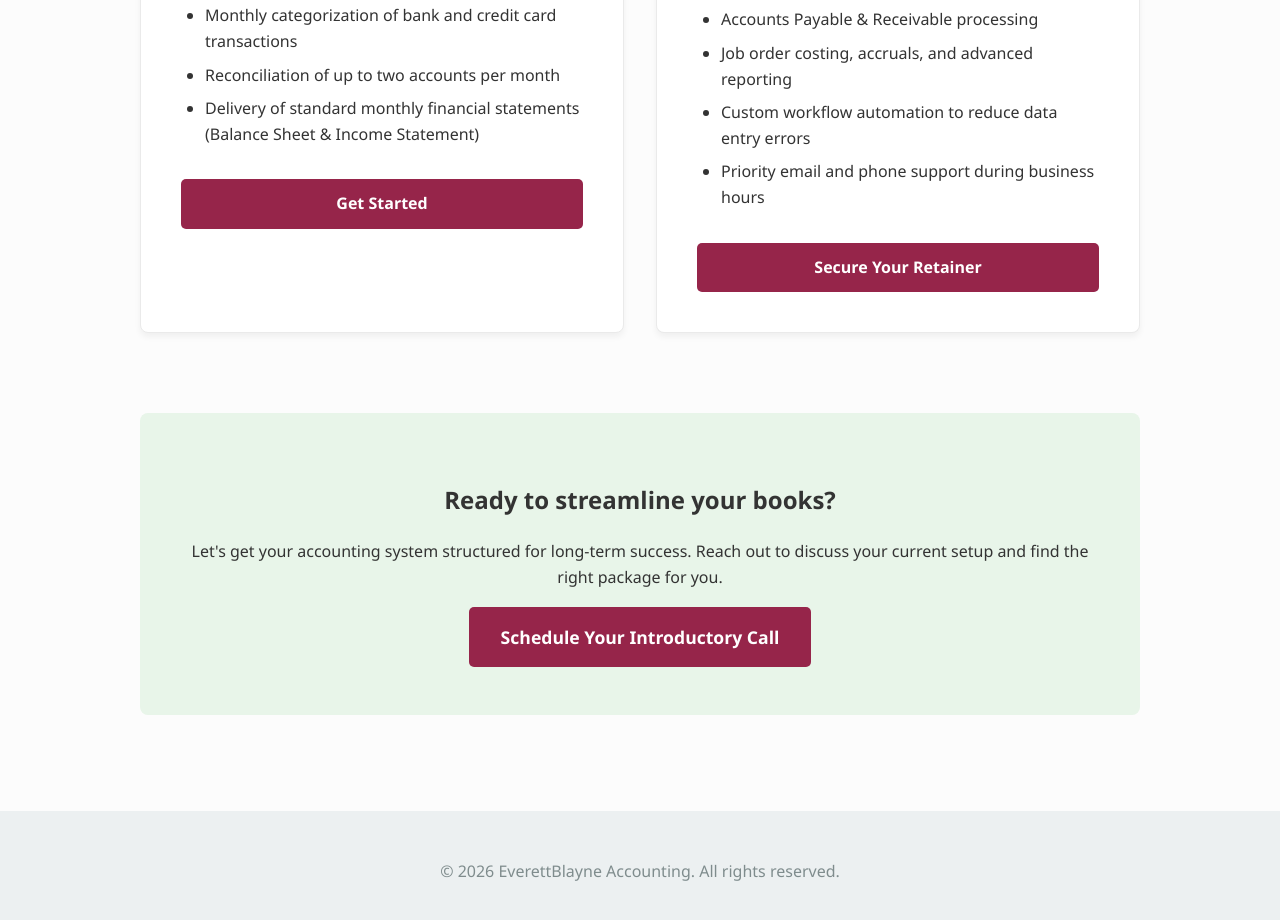
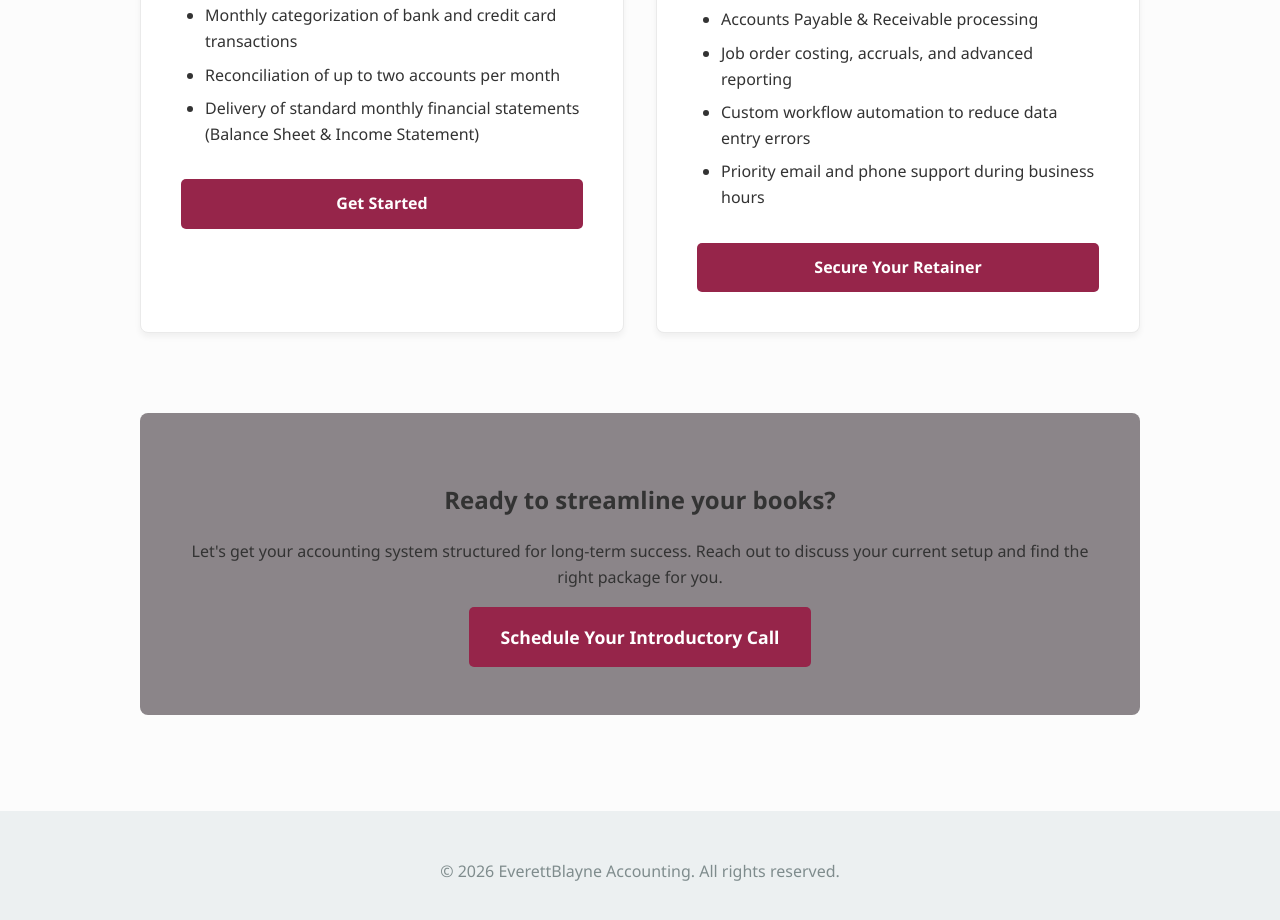
Before and after one commit to Canerican/EverettBlayneAccounitng, a plain HTML site: page index.html in a window 1280 px wide. Shown: the part 940-1860 px from the top of the page. Drawn offline with Linux system fonts and the light colour scheme.

Commit message:
Update index.html

```diff
--- a/index.html
+++ b/index.html
@@ -150,7 +150,7 @@
             </div>
         </div>
 
-        <div id="contact" style="margin-top: 5rem; text-align: center; background: #e8f5e9; padding: 3rem; border-radius: 8px;">
+        <div id="contact" style="margin-top: 5rem; text-align: center; background: #8b8589; padding: 3rem; border-radius: 8px;">
             <h2>Ready to streamline your books?</h2>
             <p>Let's get your accounting system structured for long-term success. Reach out to discuss your current setup and find the right package for you.</p>
             <a href="#" class="cta-button" style="font-size: 1.1rem; padding: 1rem 2rem;">Schedule Your Introductory Call</a>
```
